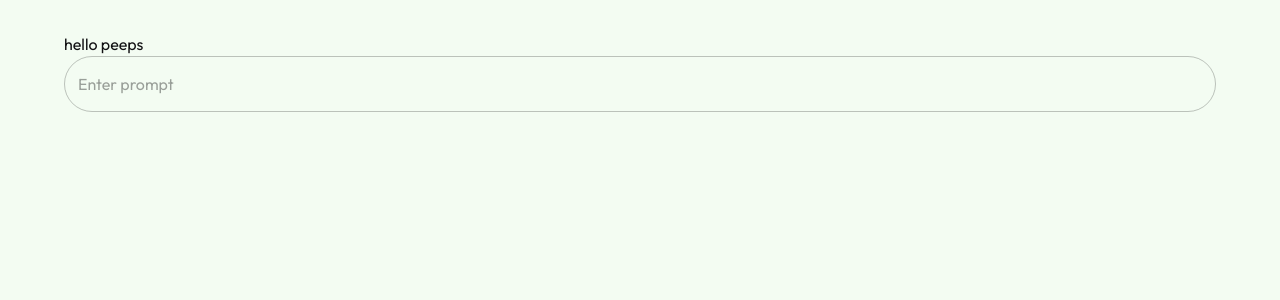
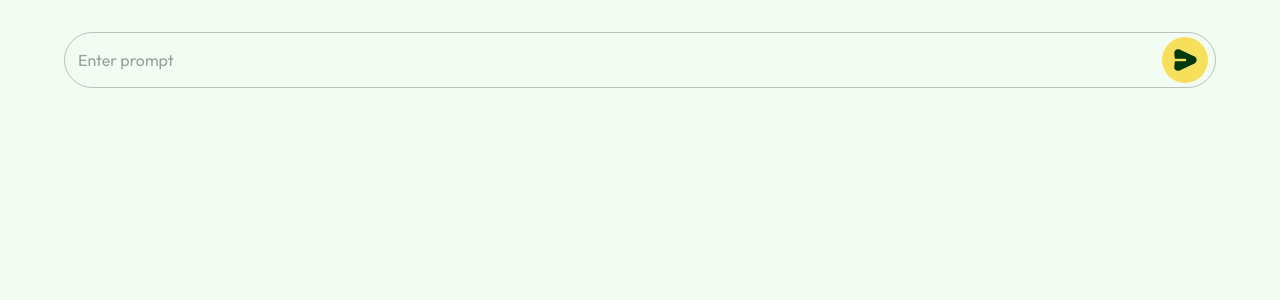
Before and after one commit to Dumi35/ProfitLensFrontEnd, a React (Vite) app: page /dashboard in a window 1280 px wide. Shown: the top 300 px of the page. Built offline with nearby package versions, Linux system fonts and the light colour scheme.

Commit message:
feat: setup prompt api

```diff
--- a/src/context/theme.ts
+++ b/src/context/theme.ts
@@ -71,7 +71,7 @@ let theme: Theme = createTheme({
                     width: "fit-content",
                     minWidth: "130px",
                     paddingInline: "15px",
-                    fontFamily: "NexaBold"
+                    fontFamily: "NexaBold",
                 },
                 containedPrimary: {
                     backgroundColor: yellow500,
@@ -82,6 +82,13 @@ let theme: Theme = createTheme({
                     color: accentLight
                 },
             },
+        },
+        MuiButtonBase:{
+            styleOverrides:{
+                root:{
+                    backgroundColor: yellow500,
+                }
+            }
         },
         MuiCard: {
             styleOverrides: {
--- a/src/pages/Dashboard.tsx
+++ b/src/pages/Dashboard.tsx
@@ -1,25 +1,54 @@
-import { TextField, Typography } from "@mui/material";
+import { IconButton, InputAdornment, TextField, Typography } from "@mui/material";
 import LangDetect from "@profitlens/utilities/LangDetect";
+import AIPrompt from "@profitlens/utilities/AIPrompt.ts";
+import SendIcon from "../assets/icons/send-fill.svg"
 
+function SendIconComponent() {
+    return (
+        <svg width="30" height="30" viewBox="0 0 30 30" fill="none" xmlns="http://www.w3.org/2000/svg">
+            <path fill-rule="evenodd" clip-rule="evenodd" d="M4.25227 8.34125C3.92727 5.42375 6.93102 3.28125 9.58477 4.53875L24.5148 11.6113C27.3748 12.965 27.3748 17.035 24.5148 18.3888L9.58477 25.4625C6.93102 26.72 3.92852 24.5775 4.25227 21.66L4.85227 16.25H14.9998C15.3313 16.25 15.6492 16.1183 15.8837 15.8839C16.1181 15.6495 16.2498 15.3315 16.2498 15C16.2498 14.6685 16.1181 14.3505 15.8837 14.1161C15.6492 13.8817 15.3313 13.75 14.9998 13.75H4.85352L4.25227 8.34125Z" fill="#00370D" />
+        </svg>
+    )
+}
 
 export default function Dashboard() {
 
-    function detectLanguage(event: React.KeyboardEvent<HTMLInputElement>) {
+    function detectLanguage(event: React.KeyboardEvent<HTMLInputElement> | React.MouseEvent<HTMLButtonElement>) {
         // event.preventDefault();
-        if (event.key === 'Enter') {
+        if ('key' in event && event?.key === 'Enter') {
             const inputValue = (event.target as HTMLInputElement).value;
             console.log('Input value:', inputValue);
+            // LangDetect(inputValue)
+            AIPrompt()
+            // Call your language detection logic here
+        } else if ('button' in event) {
+            // const inputValue = (event.target as HTMLInputElement).value;
+            // console.log('Input value:', inputValue);
+            console.log('Input value:', 'ji');
             // LangDetect(inputValue)
             // Call your language detection logic here
         }
     }
 
-
-
     return (
         <>
-            <Typography>hello peeps</Typography>
-            <TextField placeholder="Enter prompt" onKeyDown={detectLanguage} fullWidth/>
+            <TextField placeholder="Enter prompt" onKeyDown={(event:React.KeyboardEvent<HTMLInputElement>) => detectLanguage(event)} fullWidth sx={{
+                '& .MuiInputBase-root':{
+                    paddingRight:1
+                }
+            }}
+                slotProps={{
+                    input: {
+                        endAdornment:
+                            <InputAdornment position="end">
+                                <IconButton onClick={(event:React.MouseEvent<HTMLButtonElement>) => {detectLanguage(event)}}>
+                                    <SendIconComponent />
+                                </IconButton>
+                            </InputAdornment>
+                    }
+                }}
+            />
+
         </>
     )
 }
--- /dev/null
+++ b/src/utilities/AIPrompt.ts
@@ -0,0 +1,51 @@
+interface LanguageModel {
+    create(options?: { monitor: (m: any) => void, systemPrompt: string }): Promise<any>;
+    capabilities(): Promise<{ available: 'no' | 'readily' | 'after-download'; defaultTopK: number; maxTopK: number; defaultTemperature: number }>;
+    prompt: (message: string) => Promise<string>;
+}
+
+interface ChromeAIOriginTrial {
+    languageModel: LanguageModel;
+}
+
+declare global {
+    interface Window {
+        ai: ChromeAIOriginTrial;
+    }
+}
+
+export default async function AIPrompt() {
+
+    if (!self.ai || !self.ai.languageModel) {
+        console.error("chrome.ai.languageModel is not available");
+        return;
+    }
+
+    try {
+        const availability: 'no' | 'readily' | 'after-download' = (await self.ai.languageModel.capabilities()).available;
+
+        if (availability == 'no') {
+            console.error('Prompt API cannot be used at the moment')
+            return
+        }
+
+        //model needs to be downloaded first if availability is after-download
+        const session = await self.ai.languageModel.create({
+            monitor(m: any) {
+                console.log('monitoring')
+                m.addEventListener("downloadprogress", (e: any) => {
+                    console.log(`Downloaded ${e.loaded} of ${e.total} bytes.`);
+                });
+            },
+            systemPrompt: "Pretend to be an eloquent hamster."
+        });
+
+        console.log('model is ready to be used', session)
+
+        const stream = await session.prompt('Do you like nuts?')
+        console.log(stream)
+
+    } catch (error) {
+        console.error("An error occurred:", error);
+    }
+}
```
Also changed, not shown: src/assets/icons/send-fill.svg (added).
